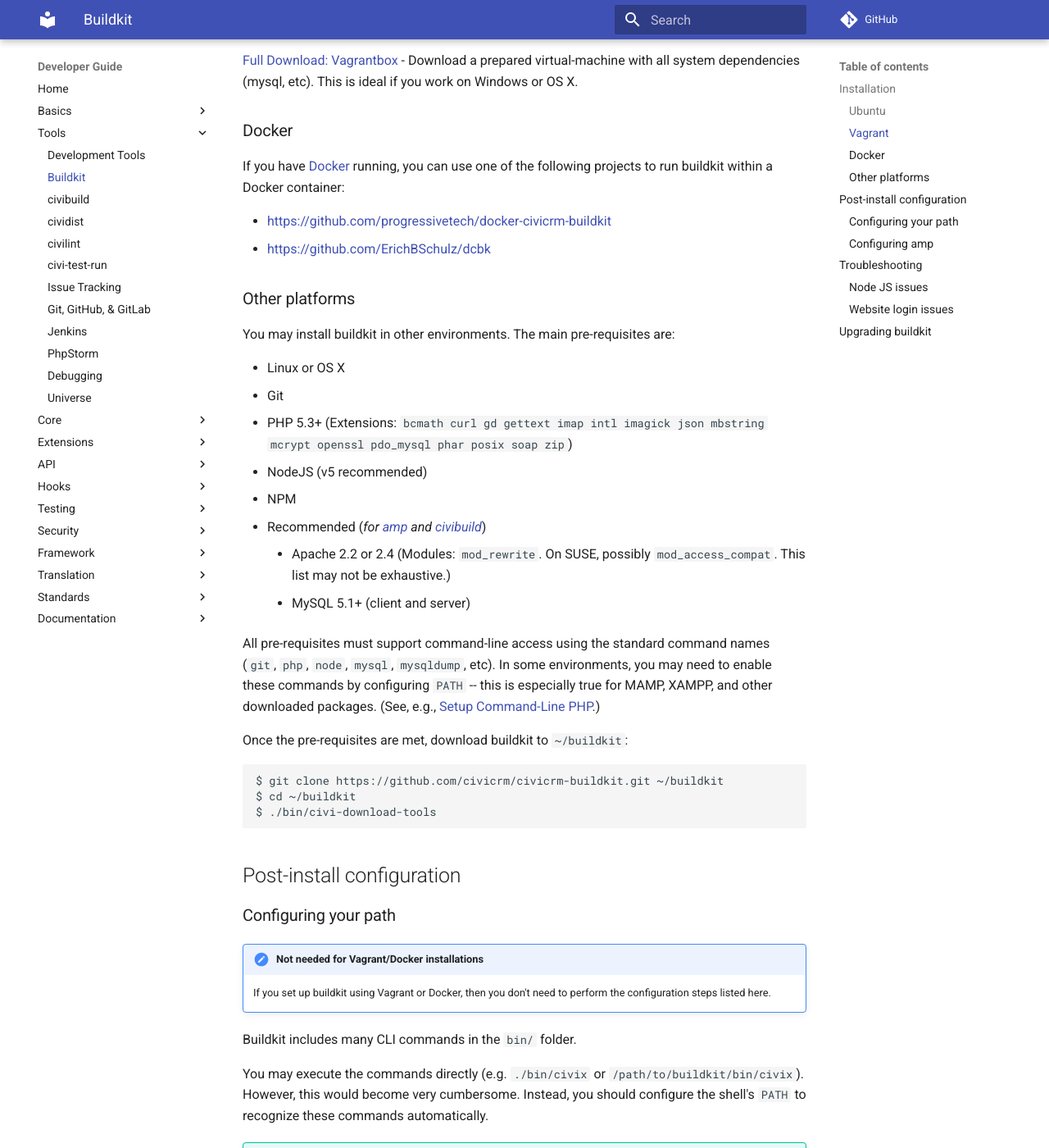
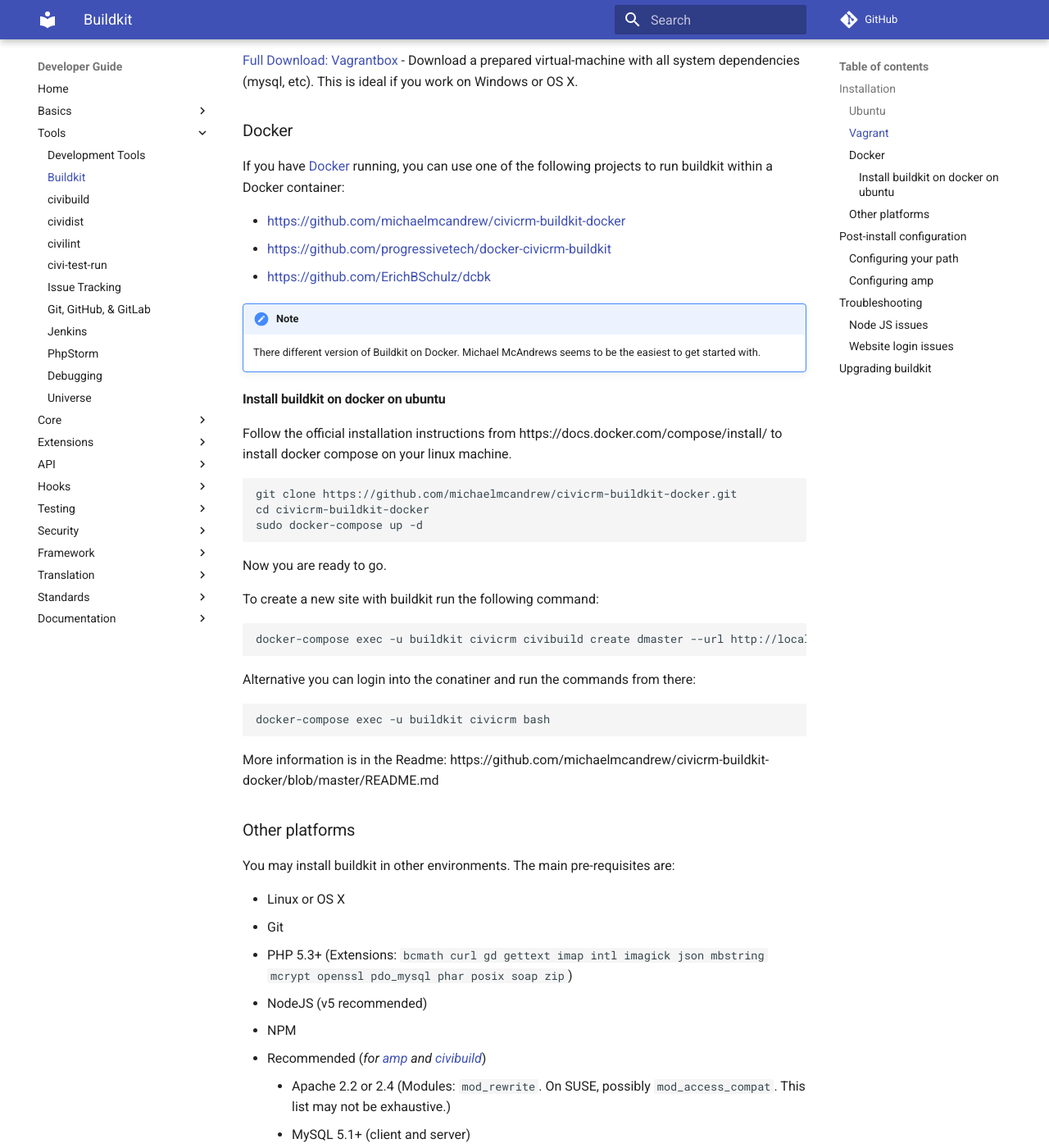
Before and after one commit to civicrm/civicrm-dev-docs, an MkDocs documentation site: the page built from docs/tools/buildkit.md, in a window 1280 px wide and 1400 px high, scrolled down 942 px. Shown: the whole window at 82% size. Built offline with MkDocs 1.6.1 and Material for MkDocs 9.7.7, drawn with Linux system fonts in a browser that asks for light colours; comment, search, counter and statistics services are not loaded; old or Windows-style settings are respelled for this version of MkDocs.

Commit message:
Update buildkit.md
Added documentation on Michael McAndrews docker container.

````diff
--- a/docs/tools/buildkit.md
+++ b/docs/tools/buildkit.md
@@ -34,8 +34,39 @@
 
 If you have [Docker](https://www.docker.com/) running, you can use one of the following projects to run buildkit within a Docker container:
 
+* <https://github.com/michaelmcandrew/civicrm-buildkit-docker>
 * <https://github.com/progressivetech/docker-civicrm-buildkit>
 * <https://github.com/ErichBSchulz/dcbk>
+
+!!! Note
+
+    There different version of Buildkit on Docker. Michael McAndrews seems to be the easiest to get started with.
+
+#### Install buildkit on docker on ubuntu
+
+Follow the official installation instructions from https://docs.docker.com/compose/install/ to install docker compose on your linux machine.
+
+```bash
+git clone https://github.com/michaelmcandrew/civicrm-buildkit-docker.git
+cd civicrm-buildkit-docker
+sudo docker-compose up -d
+```
+
+Now you are ready to go.
+
+To create a new site with buildkit run the following command:
+
+```bash
+docker-compose exec -u buildkit civicrm civibuild create dmaster --url http://localhost:8080
+```
+
+Alternative you can login into the conatiner and run the commands from there:
+
+```bash
+docker-compose exec -u buildkit civicrm bash
+```
+
+More information is in the Readme: https://github.com/michaelmcandrew/civicrm-buildkit-docker/blob/master/README.md
 
 
 ### Other platforms
````
